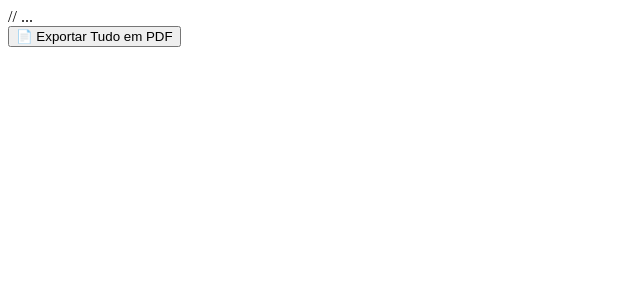
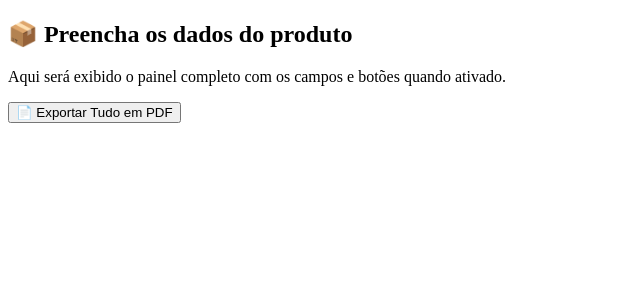
Before and after one commit to Nilton0107/painel-aia-mkp-cat2, a React (Vite) app: page / in a window 1280 px wide. Shown: the top 300 px of the page, without its empty margins (0-640 px from the left). Built offline with nearby package versions, Linux system fonts and the light colour scheme.

Commit message:
Add files via upload

```diff
--- a/src/Painel.jsx
+++ b/src/Painel.jsx
@@ -1,11 +1,9 @@
 
-import React, { useState, useEffect } from "react";
+import React from "react";
 import jsPDF from "jspdf";
 import html2canvas from "html2canvas";
 
 export default function AIAMKPCat1Panel() {
-  // ... (todo o conteúdo anterior permanece igual)
-
   const handleExportarPDF = () => {
     const input = document.getElementById("bloco-pdf");
     html2canvas(input).then(canvas => {
@@ -18,15 +16,15 @@ export default function AIAMKPCat1Panel() {
       const imgWidth = imgProps.width * ratio;
       const imgHeight = imgProps.height * ratio;
       pdf.addImage(imgData, "PNG", 20, 20, imgWidth, imgHeight);
-      pdf.save(`${nomeProduto || "anuncio"}.pdf`);
+      pdf.save("painel-anuncio.pdf");
     });
   };
 
   return (
     <div className="p-4 max-w-3xl mx-auto space-y-6">
       <div id="bloco-pdf">
-        {/* conteúdo principal do painel (já incluído) */}
-        // ...
+        <h2 className="text-2xl font-semibold">📦 Preencha os dados do produto</h2>
+        <p className="text-gray-600 italic">Aqui será exibido o painel completo com os campos e botões quando ativado.</p>
       </div>
       <div className="flex justify-end">
         <button onClick={handleExportarPDF} className="px-4 py-2 bg-red-600 text-white rounded">📄 Exportar Tudo em PDF</button>
```
